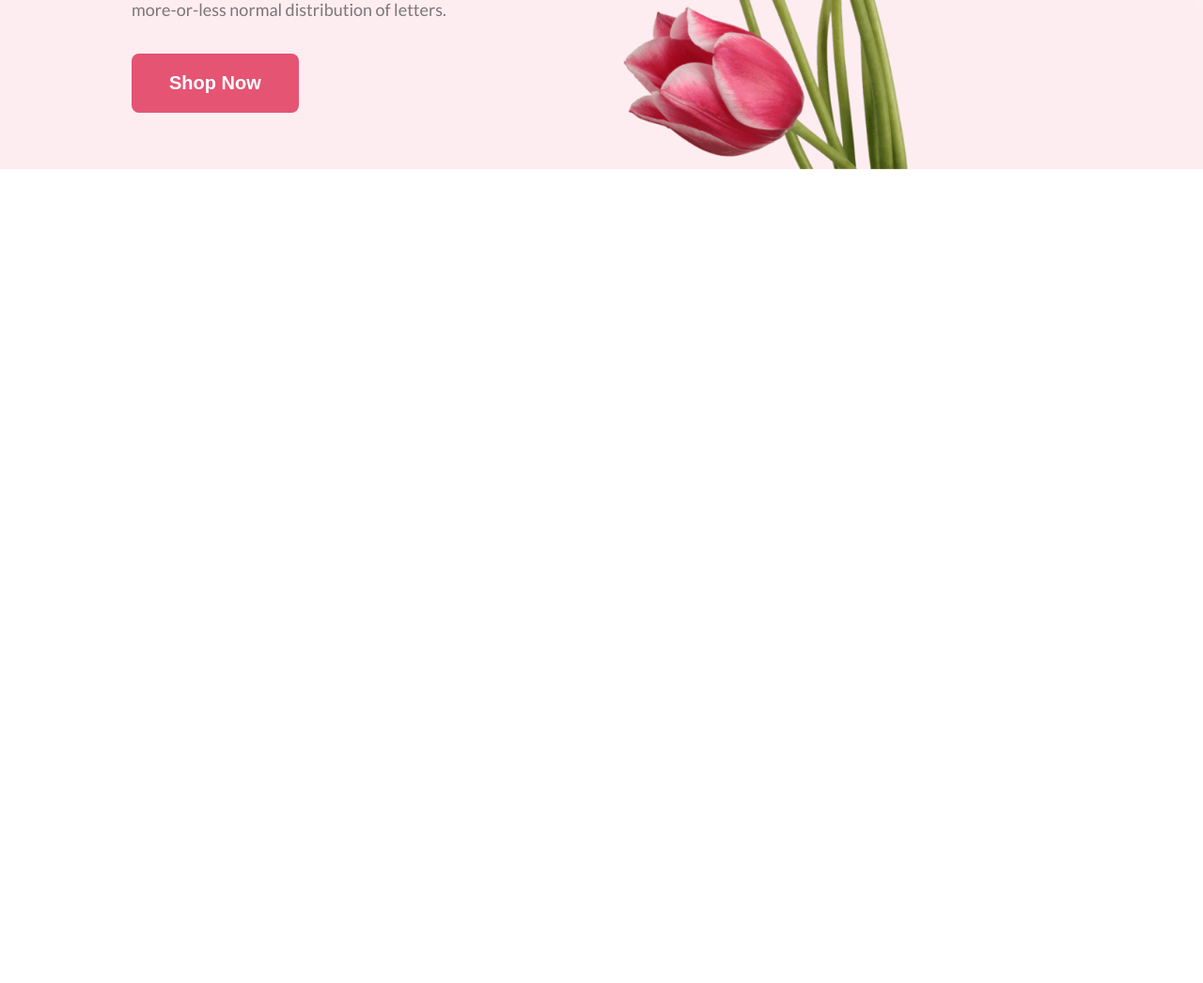
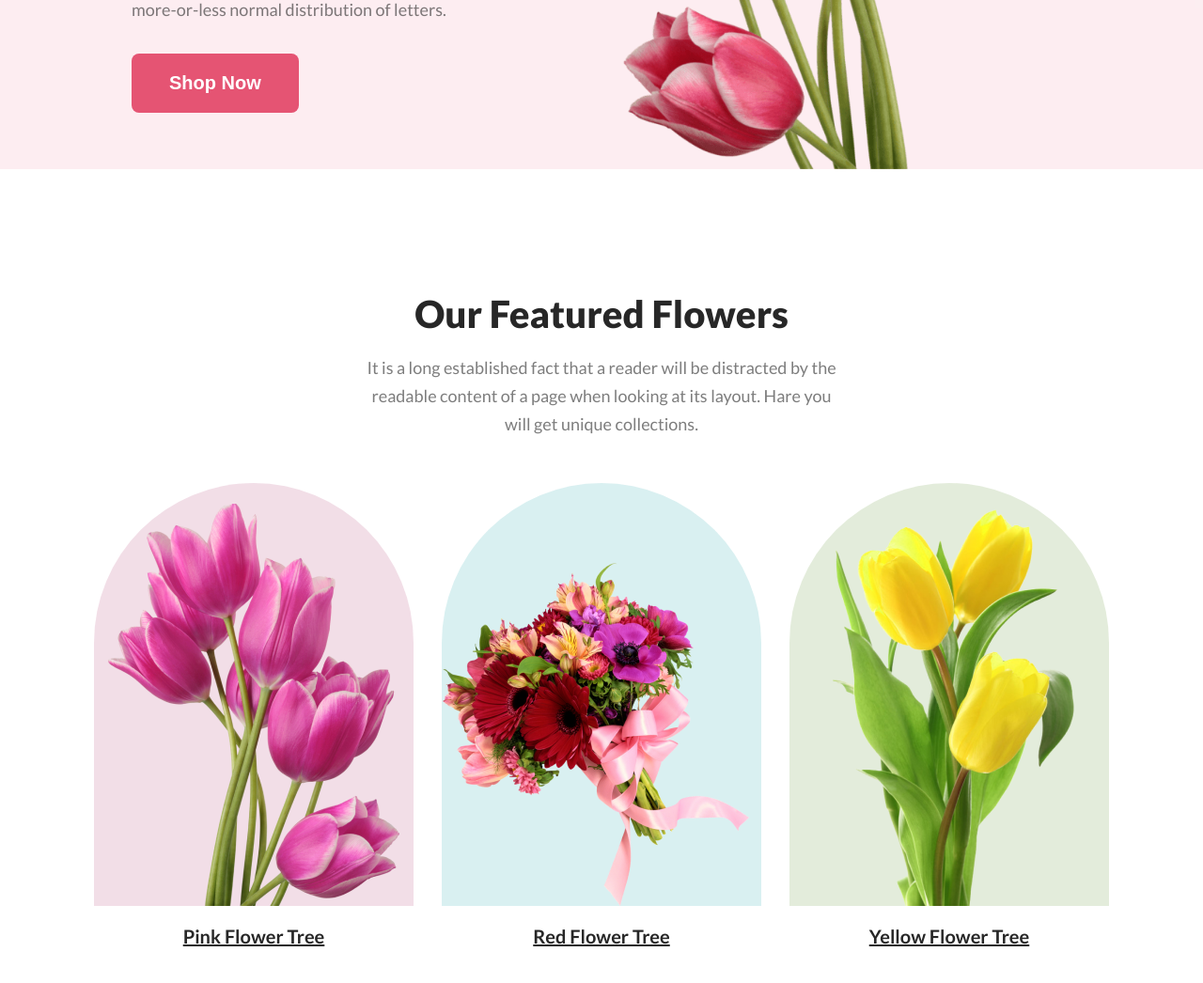
Before and after one commit to mdZahidulIslam15/flower-shopAssignment-one, a plain HTML site: page index.html in a window 1280 px wide. Shown: the part 500-1546 px from the top of the page at 94% size. Before the commit the page ends 800 px from the top, so only its background shows below. Drawn offline with Linux system fonts and the light colour scheme.

Commit message:
featured section done

```diff
--- a/index.html
+++ b/index.html
@@ -30,13 +30,43 @@
           </p>
           <button class="primary-btn">Shop Now</button>
         </div>
-        <img class="header-img" src="Flower Asset/pngwing 10.png" alt="" />
+        <img class="header-img" src="FlowerAsset/pngwing 10.png" alt="" />
       </div>
     </header>
     <!-- header section end -->
 
     <!-- main section start -->
-    <main></main>
+    <main>
+      <!-- featured section start -->
+      <section>
+        <div class="featured-container">
+          <h2 class="primary-title">Our Featured Flowers</h2>
+          <p class="primary-pera">
+            It is a long established fact that a reader will be distracted by
+            the readable content of a page when looking at its layout. Hare you
+            will get unique collections.
+          </p>
+
+          <div class="featured-products-area">
+            <div class="featured-products-display1">
+              <div class="products-img-area1"></div>
+              <h4 class="products-name"><a href="#">Pink Flower Tree</a></h4>
+            </div>
+
+            <div class="featured-products-display2">
+              <div class="products-img-area2"></div>
+              <h4 class="products-name"><a href="#">Red Flower Tree</a></h4>
+            </div>
+
+            <div class="featured-products-display3">
+              <div class="products-img-area3"></div>
+              <h4 class="products-name"><a href="#">Yellow Flower Tree</a></h4>
+            </div>
+          </div>
+        </div>
+      </section>
+      <!-- featured section end -->
+    </main>
     <!-- main section end -->
 
     <!-- footer section start -->
--- a/style.css
+++ b/style.css
@@ -17,6 +17,26 @@ body {
   background-color: #e55473;
   border: 0;
   border-radius: 8px;
+}
+
+.primary-title {
+  color: #272727;
+  text-align: center;
+  font-size: 40px;
+  font-weight: 800;
+  padding-bottom: 18px;
+  padding-top: 50px;
+}
+
+.primary-pera {
+  color: rgba(39, 39, 39, 0.6);
+  text-align: center;
+  font-size: 18px;
+  font-weight: 400;
+  line-height: 30px;
+  width: 50%;
+  margin: auto;
+  padding-bottom: 48px;
 }
 
 /* Global section end */
@@ -59,6 +79,70 @@ header {
 /* header section end */
 
 /* main section start */
+/* featured products area start */
+
+.featured-container {
+  padding: 80px 140px 100px 140px;
+}
+
+.featured-products-area {
+  display: flex;
+  justify-content: center;
+  gap: 30px;
+  padding: 0 140px 0 140px;
+}
+
+.products-img-area1 {
+  width: 340px;
+  height: 450px;
+  border-radius: 300px 300px 0px 0px;
+  background: rgba(167, 33, 98, 0.15);
+  background-image: url("FlowerAsset/pngwing\ 6.png");
+  background-repeat: no-repeat;
+  background-position: bottom center;
+}
+.products-img-area2 {
+  width: 340px;
+  height: 450px;
+  border-radius: 300px 300px 0px 0px;
+  background: rgba(5, 151, 160, 0.15);
+  background-image: url("FlowerAsset/pngwing\ 5.png");
+  background-repeat: no-repeat;
+  background-position: bottom center;
+}
+.products-img-area3 {
+  width: 340px;
+  height: 450px;
+  border-radius: 300px 300px 0px 0px;
+  background: rgba(71, 125, 17, 0.15);
+  background-image: url("FlowerAsset/pngwing\ 7.png");
+  background-repeat: no-repeat;
+  background-position: bottom center;
+}
+
+.featured-products-display1 {
+  text-align: center;
+}
+.featured-products-display2 {
+  text-align: center;
+}
+.featured-products-display3 {
+  text-align: center;
+}
+
+.products-name {
+  margin-top: 15px;
+}
+
+.products-name a {
+  color: #272727;
+  font-size: 20px;
+  font-weight: 700;
+  line-height: 35px;
+  text-decoration-line: underline;
+}
+
+/* featured products area end */
 /* main section end */
 
 /* footer section start */
```
Also changed, not shown: FlowerAsset/Flower 01.png (renamed from Flower Asset/Flower 01.png), FlowerAsset/Group 57.png (renamed from Flower Asset/Group 57.png), FlowerAsset/Group 58.png (renamed from Flower Asset/Group 58.png), FlowerAsset/Group 59.png (renamed from Flower Asset/Group 59.png), FlowerAsset/Rectangle 4.png (renamed from Flower Asset/Rectangle 4.png), FlowerAsset/Rectangle 5.png (renamed from Flower Asset/Rectangle 5.png), FlowerAsset/Rectangle 6.png (renamed from Flower Asset/Rectangle 6.png), FlowerAsset/Rectangle 9.png (renamed from Flower Asset/Rectangle 9.png), FlowerAsset/pngwing 10.png (renamed from Flower Asset/pngwing 10.png), FlowerAsset/pngwing 5.png (renamed from Flower Asset/pngwing 5.png), FlowerAsset/pngwing 6.png (renamed from Flower Asset/pngwing 6.png), FlowerAsset/pngwing 7.png (renamed from Flower Asset/pngwing 7.png), FlowerAsset/pngwing 8.png (renamed from Flower Asset/pngwing 8.png).
